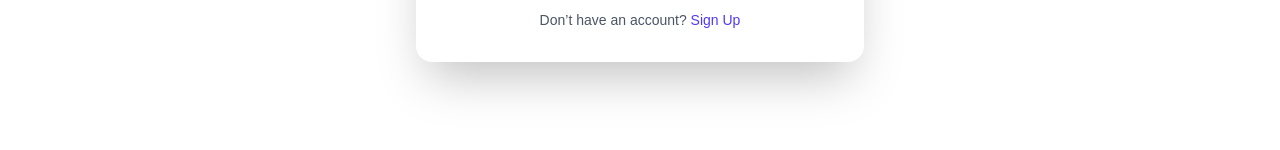
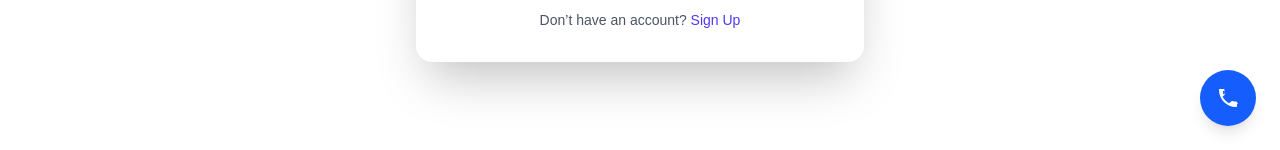
Before and after one commit to vaibhavBritish/lastcalltrips, a Next.js app: page /auth/login in a window 1280 px wide. Shown: the part 650-800 px from the top of the page. Built offline with nearby package versions, Linux system fonts and the light colour scheme; no server answers.

Commit message:
added add to call button

```diff
--- a/src/app/layout.tsx
+++ b/src/app/layout.tsx
@@ -3,10 +3,10 @@ import { Geist, Geist_Mono } from "next/font/google";
 import "./globals.css";
 import Navbar from "../component/Navbar";
 import { AuthProvider } from "../lib/AuthContext";
-
 import Footer from "../component/Footer";
 import { Providers } from "./providers";
-import { Analytics } from "@vercel/analytics/next"
+import { Analytics } from "@vercel/analytics/next";
+import ClickToCallFAB from "../component/ClickToCall";
 
 const geistSans = Geist({
   variable: "--font-geist-sans",
@@ -29,7 +29,6 @@ export const metadata: Metadata = {
   },
 };
 
-
 export default function RootLayout({
   children,
 }: {
@@ -48,9 +47,11 @@ export default function RootLayout({
             <Navbar />
             <main className="pt-28 min-h-screen">{children}</main>
             <Footer />
+
+            <ClickToCallFAB phoneNumber="+1 (833) 747-1983" />
           </AuthProvider>
-
         </Providers>
+        <Analytics />
       </body>
     </html>
   );
--- /dev/null
+++ b/src/component/ClickToCall.tsx
@@ -0,0 +1,32 @@
+import React from "react";
+
+interface ClickToCallFABProps {
+  phoneNumber: string;
+}
+
+const ClickToCallFAB: React.FC<ClickToCallFABProps> = ({ phoneNumber }) => {
+  const cleanNumber = phoneNumber.replace(/[^\d+]/g, "");
+
+  if (!cleanNumber) return null;
+
+  return (
+    <a
+      href={`tel:${cleanNumber}`}
+      aria-label={`Call ${phoneNumber}`}
+      className="fixed bottom-6 right-6 bg-blue-600 hover:bg-blue-700 transition-colors duration-300 text-white w-14 h-14 rounded-full flex items-center justify-center shadow-lg z-50"
+    >
+      <svg
+        xmlns="http://www.w3.org/2000/svg"
+        height="24px"
+        viewBox="0 0 24 24"
+        width="24px"
+        fill="currentColor"
+      >
+        <path d="M0 0h24v24H0V0z" fill="none" />
+        <path d="M20 15.5c-1.25 0-2.45-.2-3.57-.57-.35-.11-.74-.03-1.02.24l-2.2 2.2c-2.83-1.44-5.15-3.75-6.59-6.59l2.2-2.2c.28-.28.36-.67.25-1.02C8.7 6.45 8.5 5.25 8.5 4c0-.55-.45-1-1-1H4c-.55 0-1 .45-1 1 0 9.39 7.61 17 17 17 .55 0 1-.45 1-1v-3.5c0-.55-.45-1-1-1zM7.4 5h1.2c.15.75.38 1.47.69 2.16L7.54 8.5C7.23 7.82 7.01 7.11 6.86 6.36c.09-.43.14-.87.14-1.36zM19 16.63c-.71.32-1.42.54-2.17.69l1.37 1.37c.71-.34 1.4-.59 2.08-.85.45.1.88.15 1.35.15v-1.2h-.01c-.48 0-.9-.05-1.32-.15z" />
+      </svg>
+    </a>
+  );
+};
+
+export default ClickToCallFAB;
```
